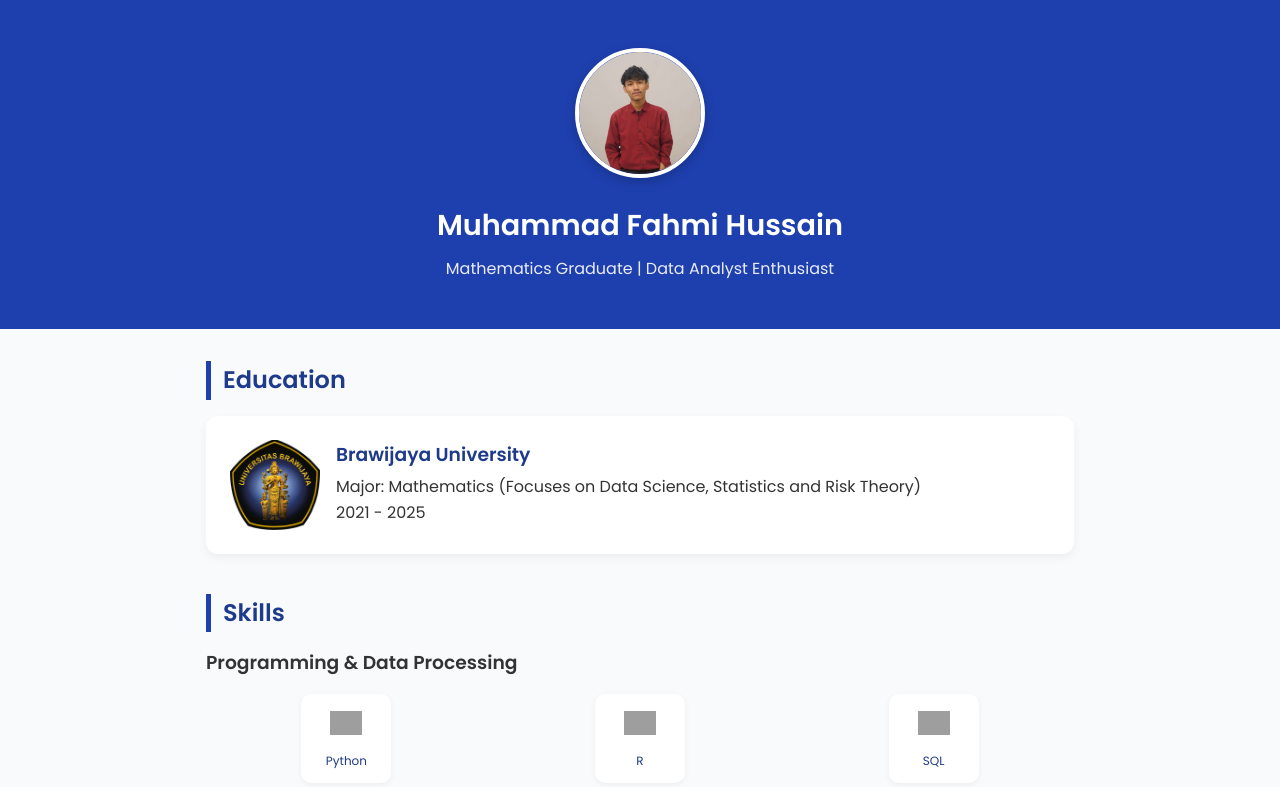
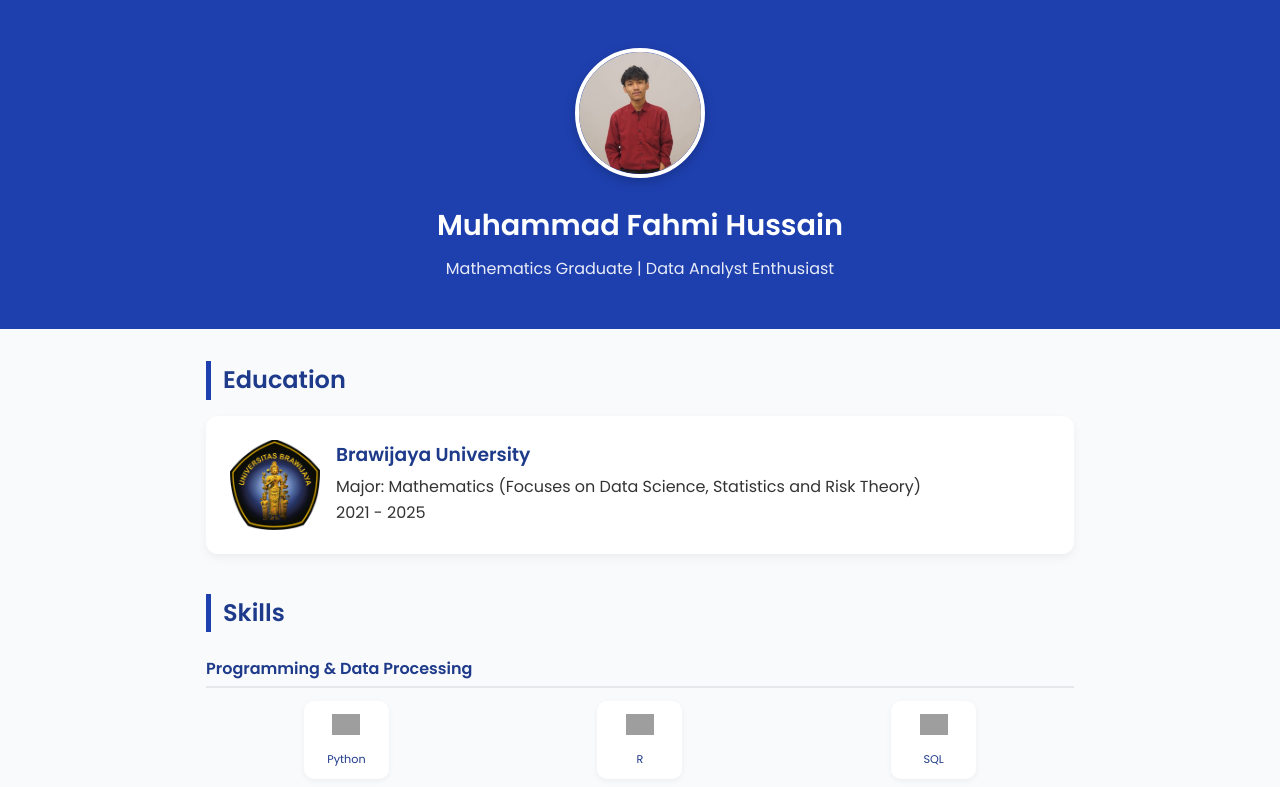
Before and after one commit to HolymixMe/portfolio, a plain HTML site: page index.html in a window 1280 px wide. Shown: the top 787 px of the page. Drawn offline with Linux system fonts and the light colour scheme; grey boxes are pictures that could not be loaded.

Commit message:
Update style.css

```diff
--- a/style.css
+++ b/style.css
@@ -40,48 +40,6 @@ header p {
   opacity: 0.9;
 }
 
-/* ======== SKILLS SECTION (COMPACT VERSION) ======== */
-#skills {
-  margin-top: 2.5rem;
-}
-
-.skills-grid {
-  display: grid;
-  grid-template-columns: repeat(auto-fit, minmax(90px, 1fr));
-  gap: 0.8rem;
-  margin-top: 1rem;
-  justify-items: center;
-}
-
-.skill-card {
-  background: white;
-  border-radius: 10px;
-  box-shadow: 0 2px 6px rgba(0,0,0,0.05);
-  padding: 0.8rem 0.5rem;
-  width: 90px;
-  text-align: center;
-  transition: transform 0.2s ease, box-shadow 0.2s ease;
-}
-
-.skill-card:hover {
-  transform: scale(1.05);
-  box-shadow: 0 4px 10px rgba(0,0,0,0.1);
-}
-
-.skill-card img {
-  width: 32px;
-  height: 32px;
-  margin-bottom: 0.3rem;
-  object-fit: contain;
-}
-
-.skill-card p {
-  font-size: 0.75rem;
-  font-weight: 500;
-  color: #1e3a8a;
-  margin: 0;
-}
-
 /* ======== MAIN ======== */
 main {
   max-width: 900px;
@@ -99,6 +57,56 @@ h2 {
   color: #1e3a8a;
   margin-bottom: 1rem;
   font-size: 1.5rem;
+}
+/* ======== SKILLS SECTION (CATEGORIZED & COMPACT) ======== */
+#skills {
+  margin-top: 2.5rem;
+}
+
+#skills h3.skill-category {
+  color: #1e3a8a;
+  margin-top: 1.5rem;
+  font-size: 1rem;
+  font-weight: 600;
+  border-bottom: 2px solid #e5e7eb;
+  padding-bottom: 0.3rem;
+}
+
+.skills-grid {
+  display: grid;
+  grid-template-columns: repeat(auto-fit, minmax(85px, 1fr));
+  gap: 0.8rem;
+  margin-top: 0.8rem;
+  justify-items: center;
+}
+
+.skill-card {
+  background: white;
+  border-radius: 10px;
+  box-shadow: 0 2px 6px rgba(0,0,0,0.05);
+  padding: 0.6rem 0.5rem;
+  width: 85px;
+  text-align: center;
+  transition: transform 0.2s ease, box-shadow 0.2s ease;
+}
+
+.skill-card:hover {
+  transform: scale(1.05);
+  box-shadow: 0 4px 10px rgba(0,0,0,0.1);
+}
+
+.skill-card img {
+  width: 28px;
+  height: 28px;
+  margin-bottom: 0.3rem;
+  object-fit: contain;
+}
+
+.skill-card p {
+  font-size: 0.7rem;
+  font-weight: 500;
+  color: #1e3a8a;
+  margin: 0;
 }
 
 /* ======== CARD (Education & Experience) ======== */
```
